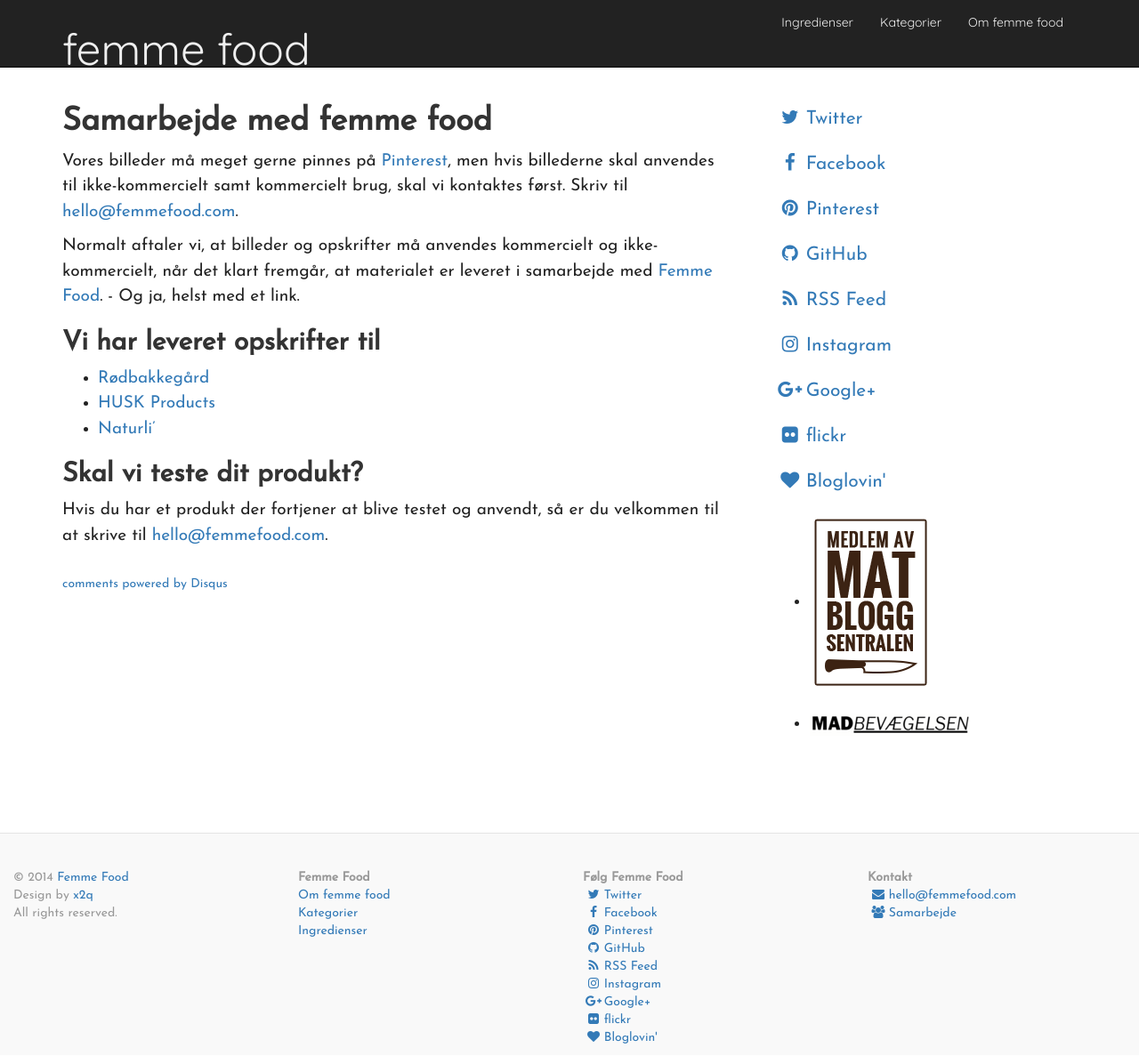
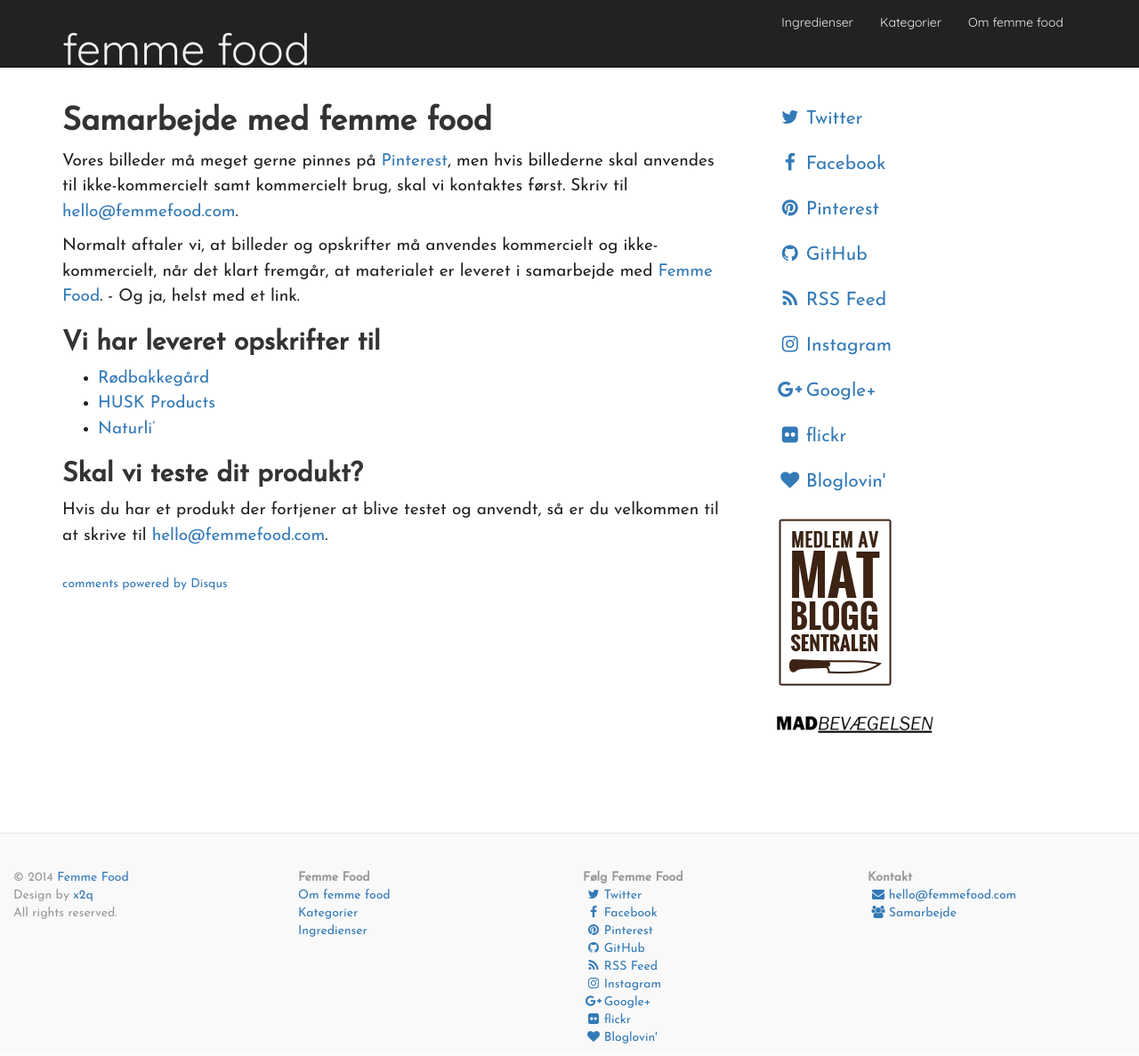
Before and after one commit to femmefood/femmefood.com, a Jekyll site: the page built from samarbejde/index.md, in a window 1280 px wide and 1187 px high. Shown: the whole window at 89% size. Built offline with Jekyll 4.4.1, drawn with Linux system fonts in a browser that asks for light colours; nearby versions of some CDN libraries; Markdown is read by kramdown in place of the engine named in the settings; comment, search, counter and statistics services are not loaded.

Commit message:
fixes ul styling typo

```diff
--- a/_includes/sidebar.html
+++ b/_includes/sidebar.html
@@ -10,7 +10,7 @@
     <li><a href="http://www.flickr.com/photos/femmefood/"><i class="fa fa-flickr"></i>flickr</a></li>
     <li><a href="http://www.bloglovin.com/en/blog/7160657"><i class="fa fa-heart"></i>Bloglovin'</a></li>
   </ul>
-  <ul class="list-unstyles">
+  <ul class="list-unstyled">
     <li><a href="http://matbloggsentralen.no/">
           <img src="/images/matbloggsentralen.png" alt="Medlem af Matbloggsentralen">
        </a>
```
